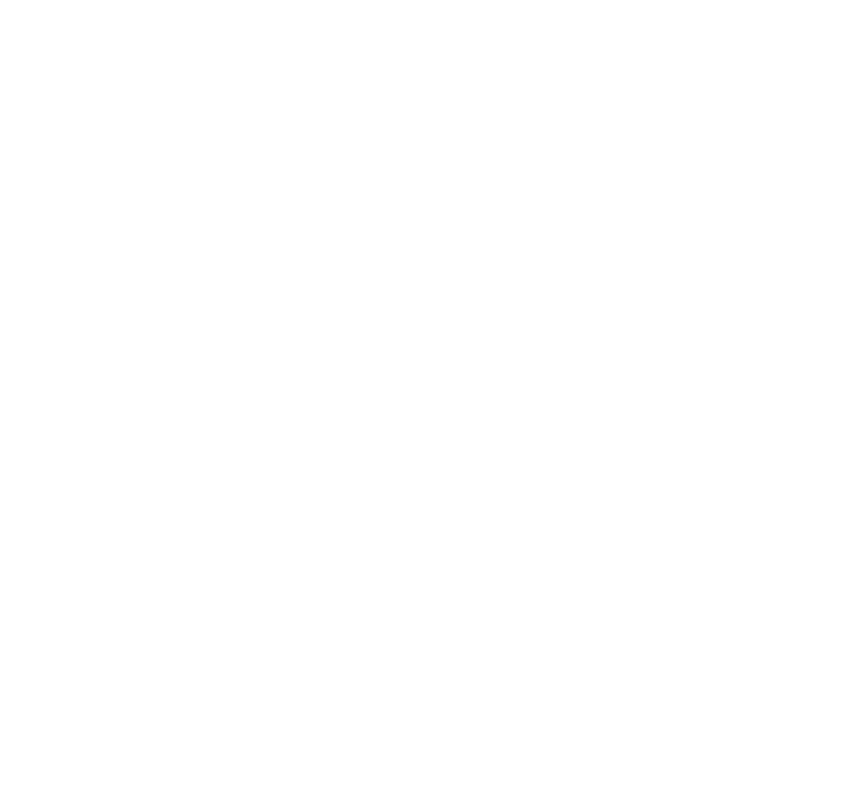
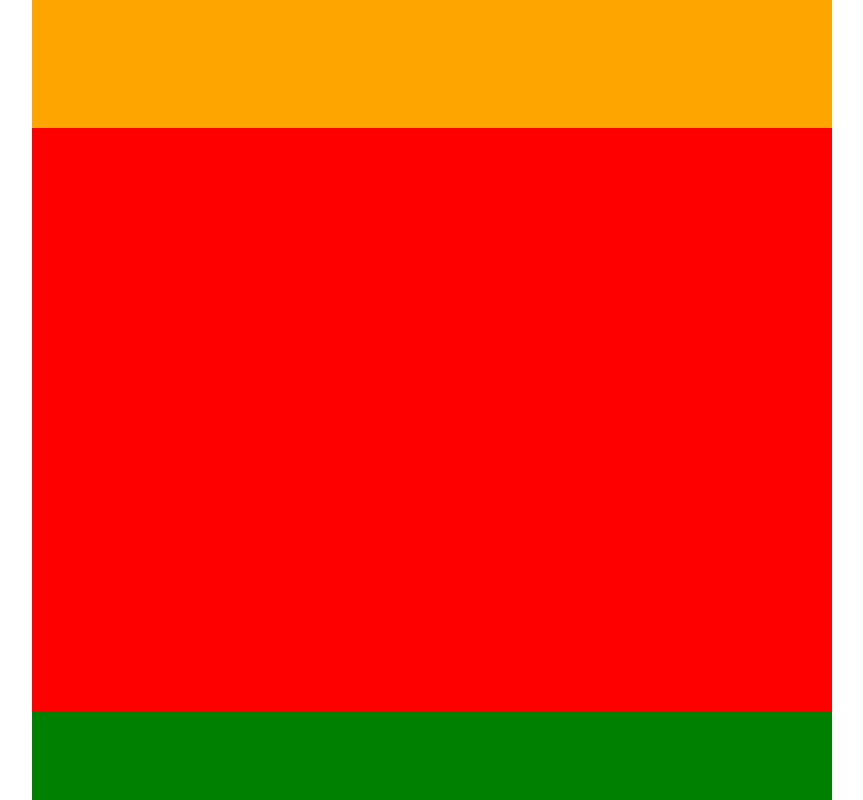
Before and after one commit to brunoperry/frontend_I, a plain HTML site: page projeto/index.html in a window 1280 px wide. Shown: the whole page, without its empty margins (208-1071 px from the left). Drawn offline with Linux system fonts and the light colour scheme.

Commit message:
updated projeto

```diff
--- a/projeto/index.html
+++ b/projeto/index.html
@@ -10,7 +10,14 @@
 </head>
 
 <body>
-
+    <main>
+        <header></header>
+        <div id="lists-container">
+            <ul id="tasks"></ul>
+            <ul id="items"></ul>
+        </div>
+        <footer></footer>
+    </main>
 </body>
 
 </html>
--- a/projeto/style.css
+++ b/projeto/style.css
@@ -1,7 +1,46 @@
+@import url("system.css");
+
 * {
     margin: 0;
     padding: 0;
     font-family: system-ui, sans-serif;
     box-sizing: border-box;
+}
 
+html,
+body {
+    display: flex;
+    width: 100%;
+    height: 100dvh;
+    justify-content: center;
+    align-items: center;
 }
+
+header {
+    flex: 1;
+    max-height: 128px;
+    background-color: orange;
+}
+
+main {
+    display: flex;
+    flex-direction: column;
+    width: 100%;
+    height: 100%;
+    max-width: 800px;
+    max-height: 900px;
+    background-color: grey;
+}
+
+#lists-container {
+    position: relative;
+    display: block;
+    flex: 1;
+    background-color: red;
+}
+
+footer {
+    flex: 1;
+    max-height: 88px;
+    background-color: green;
+}
--- /dev/null
+++ b/projeto/system.css
@@ -0,0 +1,13 @@
+:root {
+
+    /* COLORS */
+    --color-primary: #FFA800;
+    --color-secondary: #BB0000;
+    --color-terciary: #89BD54;
+    --color-text-dark: #444444;
+    --color-text-light: #EEEEEE;
+
+    /** PADDING & MARGINS */
+    --h-padding: 20px;
+    --v-padding: 20px;
+}
```
Also changed, not shown: 1 other file.
